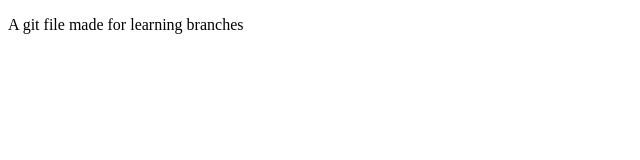
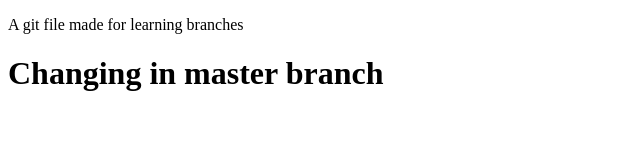
Before and after one commit to vilvapriya21/learning_git, a plain HTML site: page index.html in a window 1280 px wide. Shown: the whole page, without its empty margins (0-640 px from the left). Drawn offline with Linux system fonts and the light colour scheme.

Commit message:
Changed in master

```diff
--- a/index.html
+++ b/index.html
@@ -7,5 +7,6 @@
 </head>
 <body>
     <p>A git file made for learning branches</p>
+    <h1>Changing in master branch</h1>
 </body>
 </html>
```
